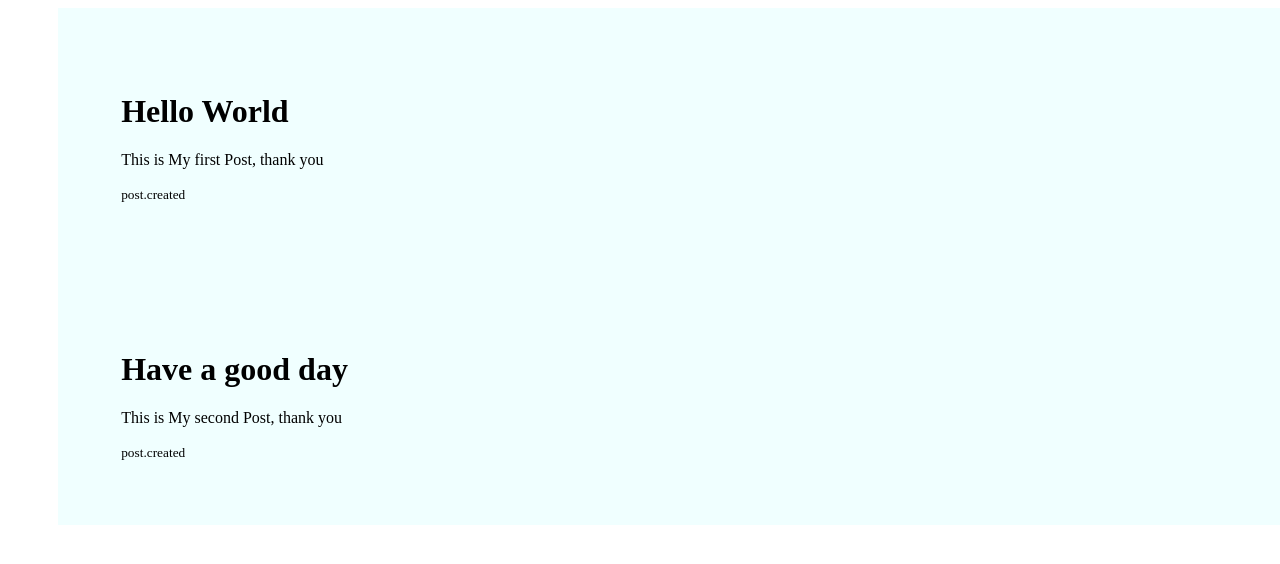
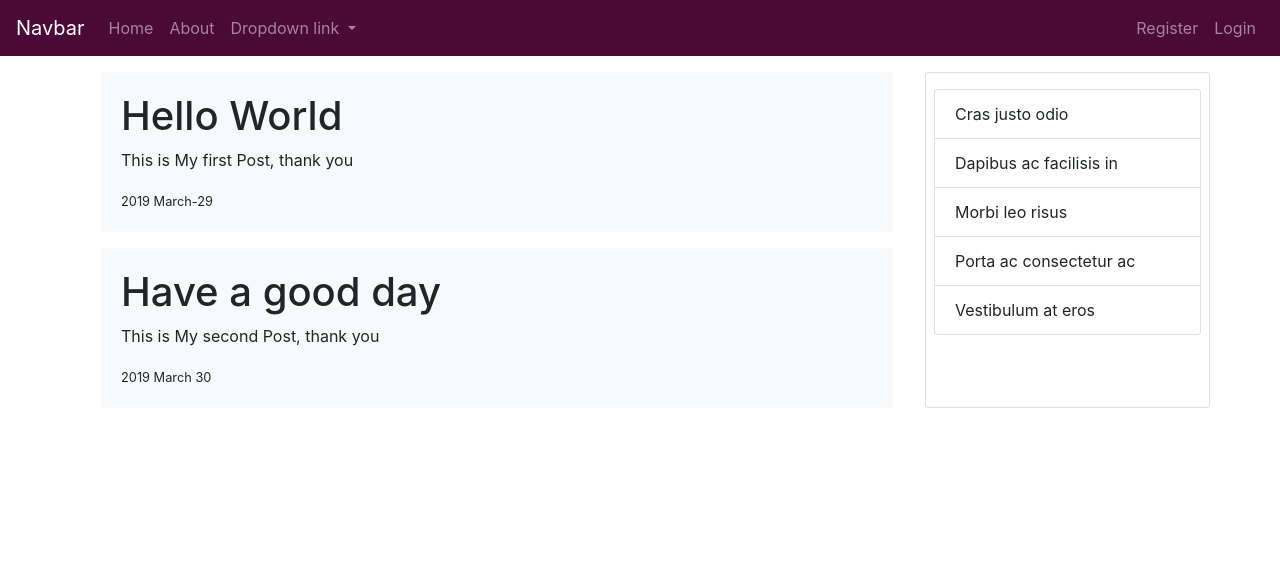
Before and after one commit to eevan7a9/Django_Blog, a Django app: page / in a window 1280 px wide; the page is wider, and only the part inside the window is pictured. Shown: the top 564 px of that part. Run offline with Django 3.2, Linux system fonts and the light colour scheme; some libraries are stand-ins or nearby versions.

Commit message:
added styleSheets/bootstrap and admin account

```diff
--- /dev/null
+++ b/django_project_first/blog/static/blog/main.css
@@ -0,0 +1,6 @@
+/* this holds the custom css of our project */
+{% load static%}
+
+.bg-main{
+    background-color: #4a0937!important;
+}
--- /dev/null
+++ b/django_project_first/blog/templates/blog/base.html
@@ -0,0 +1,61 @@
+<!DOCTYPE html>
+<html lang="en">
+<head>
+    <!-- Required meta tags -->
+    <meta charset="utf-8">
+    <meta name="viewport" content="width=device-width, initial-scale=1, shrink-to-fit=no">
+
+    <!-- Bootstrap CSS -->
+    <link rel="stylesheet" href="https://stackpath.bootstrapcdn.com/bootstrap/4.3.1/css/bootstrap.min.css" integrity="sha384-ggOyR0iXCbMQv3Xipma34MD+dH/1fQ784/j6cY/iJTQUOhcWr7x9JvoRxT2MZw1T" crossorigin="anonymous">
+    <link rel="stylesheet" type="text/css" href="../../static/blog/main.css">
+    {% if title %}
+        <title>{{title}}</title>
+    {% else %}
+        <title>Django Blog</title>
+    {% endif %}
+</head>
+<body>
+    <nav class="navbar navbar-expand-md bg-main navbar-dark">
+      <a class="navbar-brand" href="#">Navbar</a>
+      <button class="navbar-toggler" type="button" data-toggle="collapse" data-target="#collapsibleNavbar">
+        <span class="navbar-toggler-icon"></span>
+      </button>
+      <div class="collapse navbar-collapse" id="collapsibleNavbar">
+        <ul class="navbar-nav">
+          <li class="nav-item">
+            <a class="nav-link" href="{% url 'blog-home_page' %}">Home</a>
+          </li>
+          <li class="nav-item">
+            <a class="nav-link" href="{% url 'blog-about_page' %}">About</a>
+          </li>
+            <li class="nav-item dropdown">
+              <a class="nav-link dropdown-toggle" href="#" id="navbardrop" data-toggle="dropdown">
+                Dropdown link
+              </a>
+              <div class="dropdown-menu">
+                <a class="dropdown-item" href="#">Link 1</a>
+                <a class="dropdown-item" href="#">Link 2</a>
+                <a class="dropdown-item" href="#">Link 3</a>
+              </div>
+            </li>
+        </ul>
+          <!-- right side starts here -->
+        <ul class="navbar-nav ml-auto">
+            <li class="nav-item">
+                <a class="nav-link" href="#">Register</a>
+            </li>
+            <li class="nav-item">
+                <a class="nav-link" href="#">Login</a>
+            </li>
+        </ul>
+
+      </div>
+    </nav>
+    <div class="container">
+        {% block content %}{% endblock %}
+    </div>
+    <script src="https://code.jquery.com/jquery-3.3.1.slim.min.js" integrity="sha384-q8i/X+965DzO0rT7abK41JStQIAqVgRVzpbzo5smXKp4YfRvH+8abtTE1Pi6jizo" crossorigin="anonymous"></script>
+    <script src="https://cdnjs.cloudflare.com/ajax/libs/popper.js/1.14.7/umd/popper.min.js" integrity="sha384-UO2eT0CpHqdSJQ6hJty5KVphtPhzWj9WO1clHTMGa3JDZwrnQq4sF86dIHNDz0W1" crossorigin="anonymous"></script>
+    <script src="https://stackpath.bootstrapcdn.com/bootstrap/4.3.1/js/bootstrap.min.js" integrity="sha384-JjSmVgyd0p3pXB1rRibZUAYoIIy6OrQ6VrjIEaFf/nJGzIxFDsf4x0xIM+B07jRM" crossorigin="anonymous"></script>
+</body>
+</html>
--- a/django_project_first/blog/templates/blog/home.html
+++ b/django_project_first/blog/templates/blog/home.html
@@ -1,19 +1,24 @@
-<!doctype html>
-<html lang="en">
-<head>
-    <meta charset="UTF-8">
-    <meta name="viewport"
-          content="width=device-width, user-scalable=no, initial-scale=1.0, maximum-scale=1.0, minimum-scale=1.0">
-    <meta http-equiv="X-UA-Compatible" content="ie=edge">
-    <title>Home</title>
-</head>
-<body>
-    {% for post in posts %}
-    <div style="width: 100%; background: azure; margin: 0 50px; padding: 5%">
-        <h1>{{post.title}}</h1>
-        <p>{{post.body}}</p>
-        <small>post.created</small>
+{% extends "blog/base.html" %}   <!-- we extends the base.html file -->
+{% block content %}  <!-- block content from base.html -->
+
+    <div class="row">
+        <div class="col-md-9">
+            {% for post in posts %}
+                <div class="card-body mt-3 mr-3 ml-3 bg-light">
+                    <h1>{{post.title}}</h1>
+                    <p>{{post.body}}</p>
+                    <small>{{post.created}}</small>
+                </div>
+            {% endfor %}
+        </div>
+        <div class="col-md-3 card mt-3 pt-3 pl-2 pr-2 ">
+            <ul class="list-group">
+              <li class="list-group-item">Cras justo odio</li>
+              <li class="list-group-item">Dapibus ac facilisis in</li>
+              <li class="list-group-item">Morbi leo risus</li>
+              <li class="list-group-item">Porta ac consectetur ac</li>
+              <li class="list-group-item">Vestibulum at eros</li>
+            </ul>
+        </div>
     </div>
-    {% endfor %}
-</body>
-</html>
+{% endblock content%}
--- a/django_project_first/blog/views.py
+++ b/django_project_first/blog/views.py
@@ -2,20 +2,22 @@ from django.shortcuts import render
 from django.http import HttpResponse
 
 dummy_post = [
-    {'title':'Hello World',
-     'body':'This is My first Post, thank you',
-     'created':'2019, March, 29'},
-    {'title':'Have a good day',
-     'body':'This is My second Post, thank you',
-     'created':'2019, March, 30'},
+    {'title': 'Hello World',
+     'body': 'This is My first Post, thank you',
+     'created': '2019 March-29'},
+    {'title': 'Have a good day',
+     'body': 'This is My second Post, thank you',
+     'created': '2019 March 30'},
 ]
+
 
 def home_page(request):  # don't forget to add request as argument
     # return HttpResponse('<h1>Home Page </h1>')
     context = {
-        'posts':dummy_post,
+        'posts': dummy_post,  # posts will be the key word we use on the html template
     }
     return render(request, 'blog/home.html', context)  # .templates/blog/home.html
 
+
 def about_page(request):
-    return render(request, 'blog/about.html')  # .templates/blog/about.html
+    return render(request, 'blog/about.html', {'title': 'About Page'})  # .templates/blog/about.html
```
Also changed, not shown: django_project_first/blog/templates/blog/about.html (+4 -10 lines), django_project_first/db.sqlite3.
